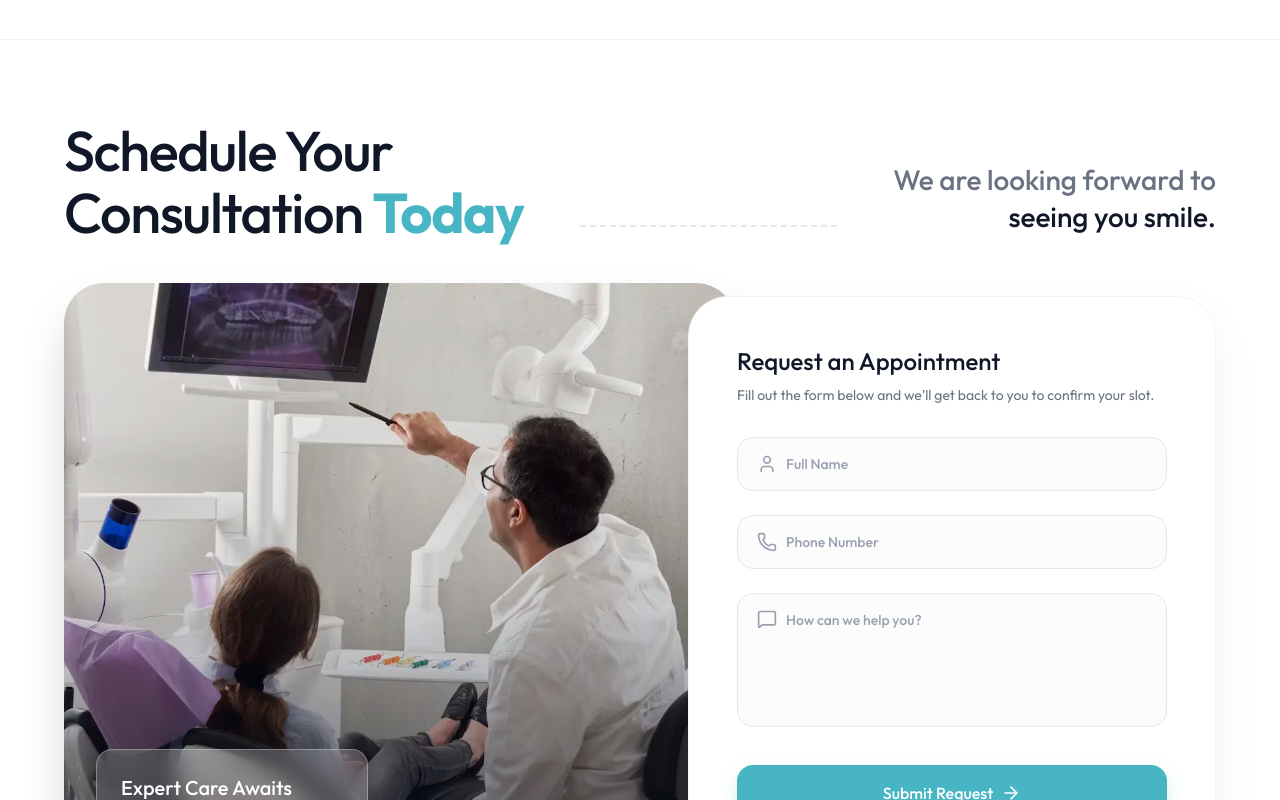
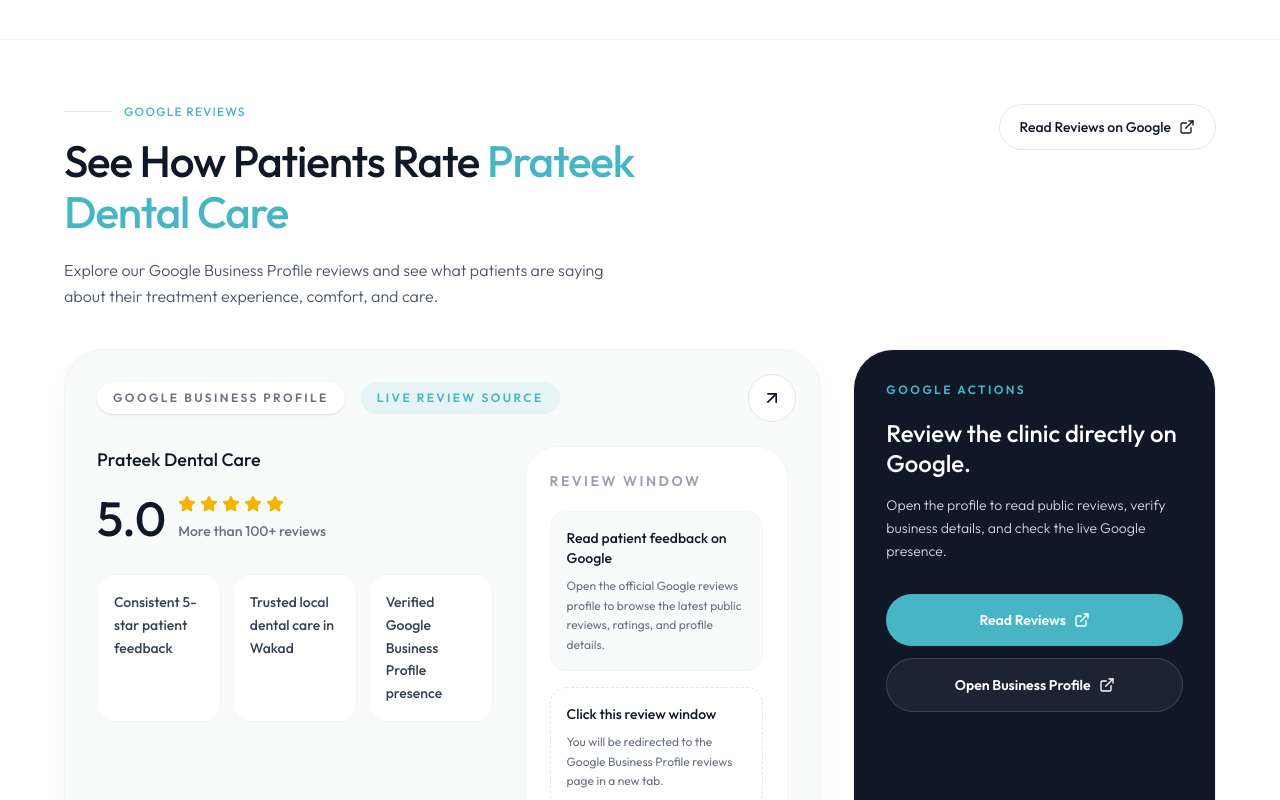
Before and after one commit to baluniprajwal/DentalCare, a Next.js app: page / in a window 1280 px wide. Shown: the part 4680-5480 px from the top of the page. Built offline with nearby package versions, Linux system fonts and the light colour scheme; no server answers.

Commit message:
added reviews section

```diff
--- a/app/page.tsx
+++ b/app/page.tsx
@@ -6,6 +6,7 @@
 import Features from '../components/Features';
 import FeatureTreatment from '../components/FeatureTreatment';
 import AdvancedCare from '../components/AdvancedCare';
+import GoogleReviews from '../components/GoogleReviews';
 import ScheduleConsultation from '../components/ScheduleConsultation';
 import ClinicLocation from '../components/ClinicLocation';
 import AnimateSectionsOnScroll from '../components/AnimateSectionsOnScroll';
@@ -26,6 +27,7 @@
       <Features />
       <FeatureTreatment />
       <AdvancedCare />
+      <GoogleReviews />
       <ScheduleConsultation />
       <ClinicLocation />
     </AnimateSectionsOnScroll>
--- /dev/null
+++ b/components/GoogleReviews.tsx
@@ -0,0 +1,143 @@
+import React from 'react';
+import { ArrowUpRight, ExternalLink, Star } from 'lucide-react';
+import { siteConfig } from '../data/site';
+
+const reviewHighlights = [
+  'Consistent 5-star patient feedback',
+  'Trusted local dental care in Wakad',
+  'Verified Google Business Profile presence',
+];
+
+export default function GoogleReviews() {
+  return (
+    <section className="mx-auto max-w-[1400px] border-t border-gray-100 px-6 py-8 md:px-16 md:py-16">
+      <div className="mb-10 flex flex-col gap-6 md:flex-row md:items-end md:justify-between">
+        <div className="max-w-2xl">
+          <div className="mb-4 flex items-center gap-3">
+            <div className="h-px w-12 bg-gray-200"></div>
+            <span className="text-xs font-medium uppercase tracking-widest text-[#48b5c4]">Google Reviews</span>
+          </div>
+          <h2 className="text-3xl font-display font-medium tracking-tight text-gray-900 md:text-[2.75rem] leading-[1.15]">
+            See How Patients Rate <span className="text-[#48b5c4]">Prateek Dental Care</span>
+          </h2>
+          <p className="mt-5 max-w-xl text-[15px] font-light leading-relaxed text-gray-600 md:text-base">
+            Explore our Google Business Profile reviews and see what patients are saying about their treatment
+            experience, comfort, and care.
+          </p>
+        </div>
+
+        <a
+          href={siteConfig.googleBusiness.reviewsUrl}
+          target="_blank"
+          rel="noopener noreferrer"
+          className="inline-flex items-center gap-2 self-start rounded-full border border-gray-200 px-5 py-3 text-sm font-medium text-gray-900 transition-all hover:border-[#48b5c4] hover:text-[#48b5c4]"
+        >
+          Read Reviews on Google
+          <ExternalLink size={16} />
+        </a>
+      </div>
+
+      <div className="grid gap-8 lg:grid-cols-12">
+        <a
+          href={siteConfig.googleBusiness.reviewsUrl}
+          target="_blank"
+          rel="noopener noreferrer"
+          aria-label="Open Google Business Profile reviews for Prateek Dental Care"
+          className="group relative overflow-hidden rounded-[2.5rem] border border-gray-100 bg-[#f9fafa] p-8 shadow-[0_10px_40px_rgba(0,0,0,0.03)] transition-all hover:-translate-y-1 hover:bg-white hover:shadow-[0_18px_50px_rgba(0,0,0,0.06)] lg:col-span-8"
+        >
+          <div className="absolute right-6 top-6 flex h-12 w-12 items-center justify-center rounded-full border border-gray-200 bg-white text-gray-900 transition-colors group-hover:text-[#48b5c4]">
+            <ArrowUpRight size={20} />
+          </div>
+
+          <div className="mb-8 flex flex-wrap items-center gap-4">
+            <span className="rounded-full bg-white px-4 py-2 text-xs font-semibold uppercase tracking-[0.2em] text-gray-500 shadow-sm">
+              Google Business Profile
+            </span>
+            <span className="rounded-full bg-[#48b5c4]/10 px-4 py-2 text-xs font-semibold uppercase tracking-[0.2em] text-[#48b5c4]">
+              Live Review Source
+            </span>
+          </div>
+
+          <div className="grid gap-8 md:grid-cols-[1.2fr_0.8fr]">
+            <div>
+              <p className="text-lg font-medium text-gray-900">{siteConfig.name}</p>
+              <div className="mt-5 flex items-center gap-3">
+                <span className="text-5xl font-display font-medium text-gray-900">
+                  {siteConfig.googleBusiness.rating}
+                </span>
+                <div>
+                  <div className="flex items-center gap-1 text-[#f4b400]">
+                    {Array.from({ length: 5 }).map((_, index) => (
+                      <Star key={index} size={18} fill="currentColor" strokeWidth={1.5} />
+                    ))}
+                  </div>
+                  <p className="mt-2 text-sm font-medium text-gray-500">{siteConfig.googleBusiness.reviewCount}</p>
+                </div>
+              </div>
+
+              <div className="mt-8 grid gap-3 sm:grid-cols-3">
+                {reviewHighlights.map((item) => (
+                  <div
+                    key={item}
+                    className="rounded-2xl border border-gray-100 bg-white px-4 py-4 text-sm font-medium leading-relaxed text-gray-700"
+                  >
+                    {item}
+                  </div>
+                ))}
+              </div>
+            </div>
+
+            <div className="rounded-[2rem] border border-gray-100 bg-white p-6">
+              <p className="text-sm font-semibold uppercase tracking-[0.18em] text-gray-400">Review Window</p>
+              <div className="mt-5 space-y-4">
+                <div className="rounded-2xl border border-gray-100 bg-[#f9fafa] p-4">
+                  <p className="text-sm font-medium text-gray-900">Read patient feedback on Google</p>
+                  <p className="mt-2 text-xs leading-relaxed text-gray-500">
+                    Open the official Google reviews profile to browse the latest public reviews, ratings, and profile details.
+                  </p>
+                </div>
+                <div className="rounded-2xl border border-dashed border-gray-200 p-4">
+                  <p className="text-sm font-medium text-gray-900">Click this review window</p>
+                  <p className="mt-2 text-xs leading-relaxed text-gray-500">
+                    You will be redirected to the Google Business Profile reviews page in a new tab.
+                  </p>
+                </div>
+              </div>
+            </div>
+          </div>
+        </a>
+
+        <div className="rounded-[2.5rem] border border-gray-100 bg-gray-900 p-8 text-white lg:col-span-4">
+          <p className="text-xs font-semibold uppercase tracking-[0.2em] text-[#48b5c4]">Google Actions</p>
+          <h3 className="mt-5 text-2xl font-display font-medium leading-tight">
+            Review the clinic directly on Google.
+          </h3>
+          <p className="mt-4 text-sm font-light leading-relaxed text-gray-300">
+            Open the profile to read public reviews, verify business details, and check the live Google presence.
+          </p>
+
+          <div className="mt-8 space-y-3">
+            <a
+              href={siteConfig.googleBusiness.reviewsUrl}
+              target="_blank"
+              rel="noopener noreferrer"
+              className="inline-flex w-full items-center justify-center gap-2 rounded-full bg-[#48b5c4] px-6 py-4 text-sm font-semibold text-white transition-colors hover:bg-[#3da3b1]"
+            >
+              Read Reviews
+              <ExternalLink size={16} />
+            </a>
+            <a
+              href={siteConfig.googleBusiness.profileUrl}
+              target="_blank"
+              rel="noopener noreferrer"
+              className="inline-flex w-full items-center justify-center gap-2 rounded-full border border-white/15 bg-white/5 px-6 py-4 text-sm font-semibold text-white transition-colors hover:bg-white/10"
+            >
+              Open Business Profile
+              <ExternalLink size={16} />
+            </a>
+          </div>
+        </div>
+      </div>
+    </section>
+  );
+}
--- a/data/site.ts
+++ b/data/site.ts
@@ -32,6 +32,14 @@
       'shop no 205, Kaspate Wasti Rd, near police lines, Vishnu Dev Nagar, Wakad, Pune, Pimpri-Chinchwad, Maharashtra 411057',
     hours: 'Open 24 hours',
   },
+  googleBusiness: {
+    rating: '5.0',
+    reviewCount: 'More than 100+ reviews',
+    profileUrl:
+      'https://www.google.com/maps/place/Prateek+Dental+Care/@18.602082,73.770308,16z/data=!4m6!3m5!1s0x3bc2b9d4046792f5:0xb1bad92a7987bca5!8m2!3d18.6020818!4d73.7703083!16s%2Fg%2F11lcmys8vt?hl=en',
+    reviewsUrl:
+      'https://www.google.com/maps/place/Prateek+Dental+Care/@18.602082,73.770308,16z/data=!4m18!1m9!3m8!1s0x3bc2b9d4046792f5:0xb1bad92a7987bca5!2sPrateek+Dental+Care!8m2!3d18.6020818!4d73.7703083!9m1!1b1!16s%2Fg%2F11lcmys8vt!3m7!1s0x3bc2b9d4046792f5:0xb1bad92a7987bca5!8m2!3d18.6020818!4d73.7703083!9m1!1b1!16s%2Fg%2F11lcmys8vt?hl=en&entry=ttu&g_ep=EgoyMDI2MDcxMi4wIKXMDSoASAFQAw%3D%3D',
+  },
 };
 
 export const toAbsoluteUrl = (path: string) =>
```
